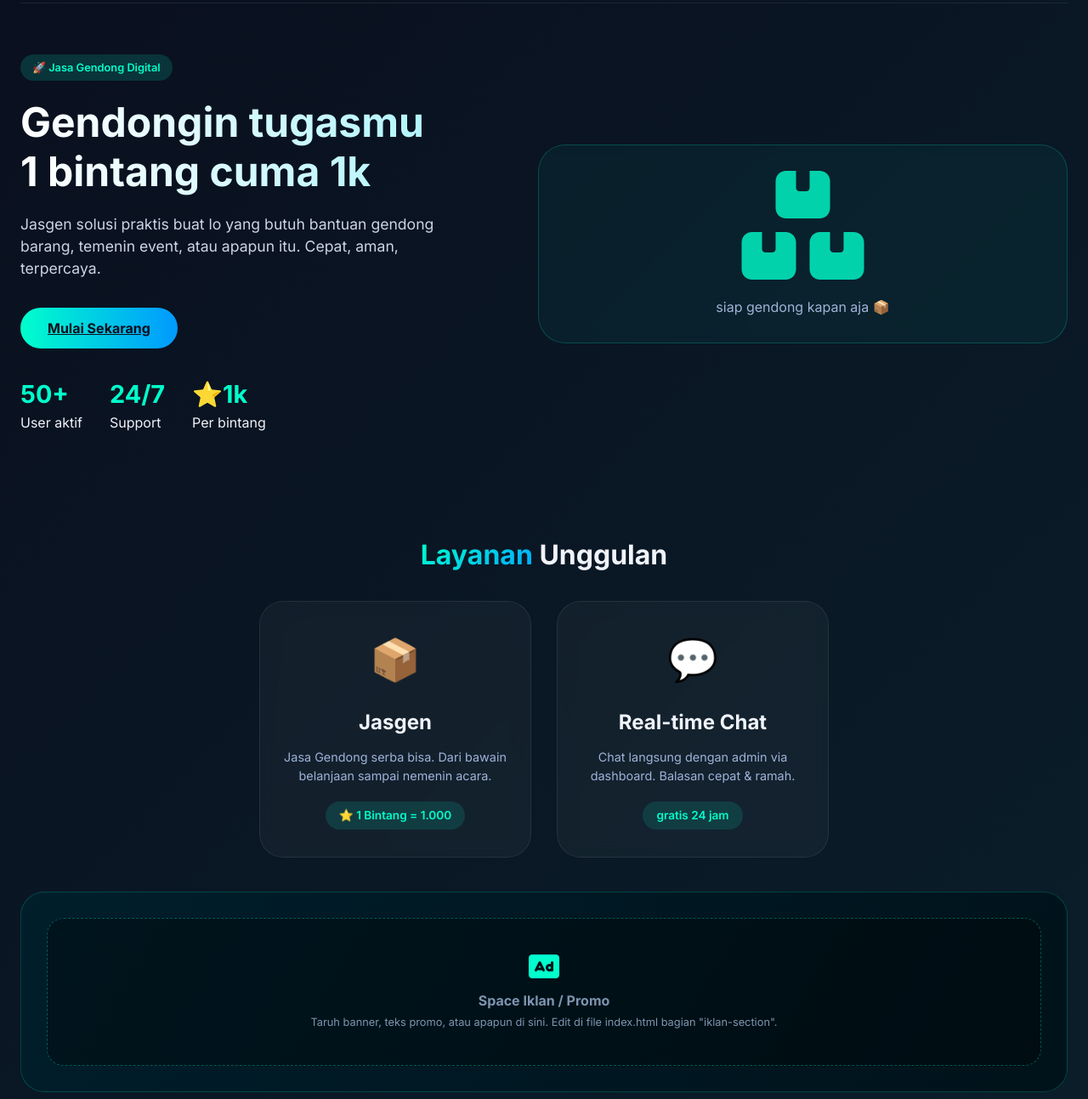
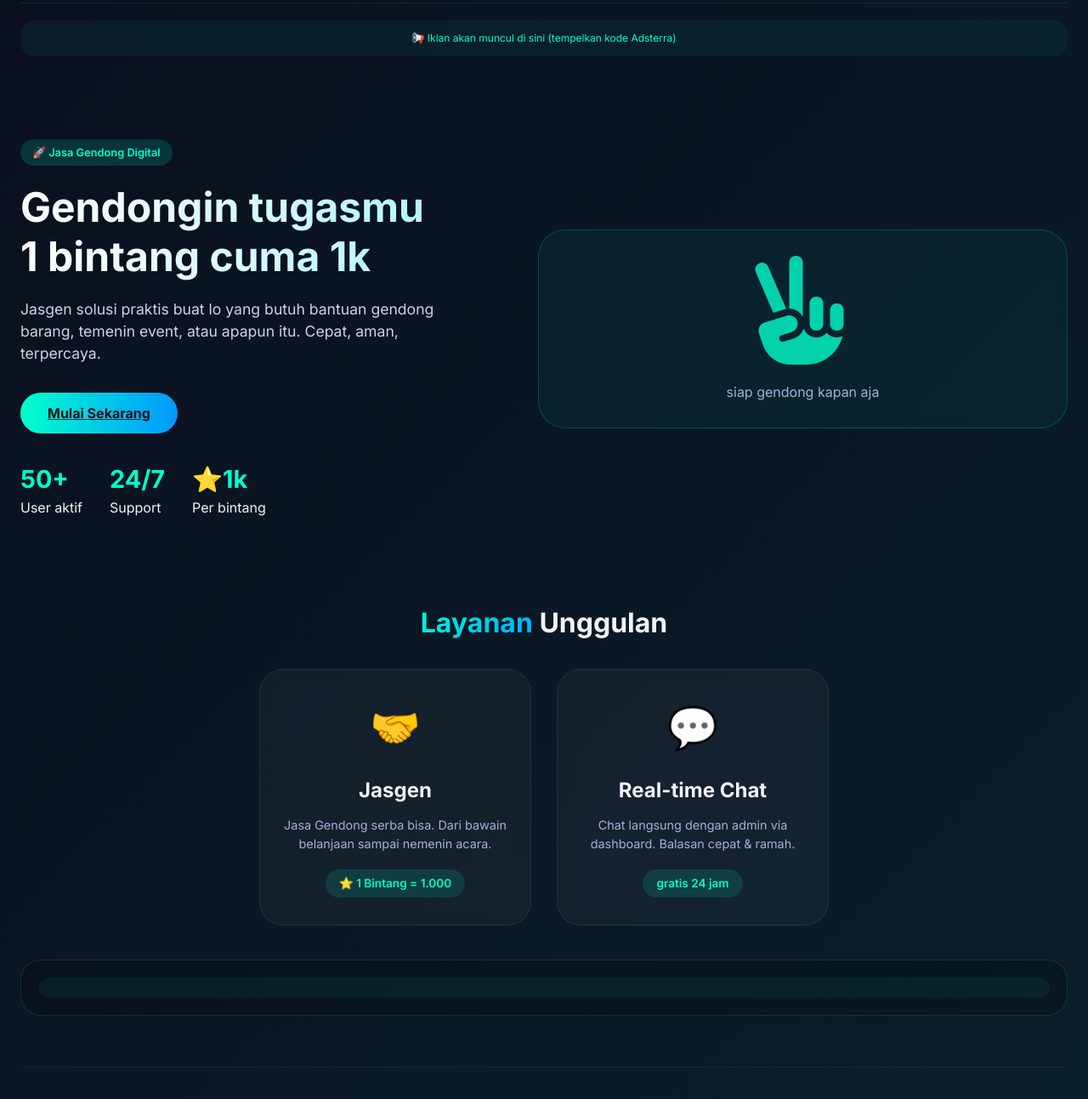
Before and after one commit to akuggbg06/webowner, a website: page index.html in a window 1280 px wide. Shown: the part 80-1373 px from the top of the page at 85% size. Drawn offline with Linux system fonts and the light colour scheme.

Commit message:
Update index.html

```diff
--- a/index.html
+++ b/index.html
@@ -88,13 +88,20 @@
             border: none;
         }
 
+        /* ========== IKLAN ATAS (sebelum hero) ========== */
+        .iklan-atas {
+            margin: 20px 0 10px;
+            text-align: center;
+            min-height: 90px;
+        }
+
         /* ========== HERO ========== */
         .hero {
             display: flex;
             align-items: center;
             justify-content: space-between;
             gap: 48px;
-            padding: 60px 0 80px;
+            padding: 40px 0 60px;
             flex-wrap: wrap;
         }
 
@@ -227,30 +234,14 @@
             font-size: 0.85rem;
         }
 
-        /* ========== IKLAN / SPACE PROMO ========== */
-        .iklan-section {
-            background: linear-gradient(120deg, #001e2b, #00121a);
-            border-radius: 28px;
-            padding: 30px;
-            margin: 40px 0;
+        /* ========== IKLAN TENGAH (space iklan) ========== */
+        .iklan-tengah {
+            background: rgba(0,0,0,0.2);
+            border-radius: 24px;
+            padding: 20px;
+            margin: 30px 0;
             text-align: center;
-            border: 1px solid rgba(0,255,204,0.2);
-        }
-
-        .iklan-placeholder {
-            background: rgba(0,0,0,0.3);
-            border-radius: 20px;
-            padding: 40px;
-            font-size: 1rem;
-            color: #7e95b0;
-            border: 1px dashed rgba(0,255,204,0.3);
-        }
-
-        .iklan-placeholder i {
-            font-size: 2rem;
-            margin-bottom: 12px;
-            display: block;
-            color: #00ffcc;
+            border: 1px solid rgba(0,255,204,0.15);
         }
 
         /* ========== FOOTER ========== */
@@ -320,7 +311,17 @@
         </div>
     </div>
 
-    <!-- HERO -->
+    <!-- ========== IKLAN 1: DI ATAS HERO (SEBELUM JASA GENDONG) ========== -->
+    <div class="iklan-atas">
+        <!-- COPY PASTE KODE POPUNDER ATAU BANNER DARI ADSTERRA DI SINI -->
+        <!-- Contoh: -->
+        <!-- <script type="text/javascript" src="https://..."></script> -->
+        <div style="background: rgba(0,255,204,0.05); border-radius: 16px; padding: 12px; font-size: 12px; color: #00ffcc;">
+            📢 Iklan akan muncul di sini (tempelkan kode Adsterra)
+        </div>
+    </div>
+
+    <!-- HERO SECTION -->
     <div class="hero">
         <div class="hero-content">
             <div class="hero-badge">🚀 Jasa Gendong Digital</div>
@@ -334,18 +335,18 @@
             </div>
         </div>
         <div class="hero-image">
-            <i class="fas fa-boxes"></i>
-            <p style="margin-top: 20px; color:#a0b3d9;">siap gendong kapan aja 📦</p>
+            <i class="fas fa-hand-peace"></i>
+            <p style="margin-top: 20px; color:#a0b3d9;">siap gendong kapan aja</p>
         </div>
     </div>
 
-    <!-- LAYANAN UNGGULAN (hanya Jasgen + Real-time Chat) -->
+    <!-- LAYANAN UNGGULAN -->
     <div class="section-title">
         <span>Layanan</span> Unggulan
     </div>
     <div class="card-grid">
         <div class="service-card">
-            <div class="service-icon">📦</div>
+            <div class="service-icon">🤝</div>
             <h3>Jasgen</h3>
             <p>Jasa Gendong serba bisa. Dari bawain belanjaan sampai nemenin acara.</p>
             <span class="price-tag">⭐ 1 Bintang = 1.000</span>
@@ -358,12 +359,11 @@
         </div>
     </div>
 
-    <!-- TEMPAT IKLAN (bisa kamu isi sendiri) -->
-    <div class="iklan-section">
-        <div class="iklan-placeholder">
-            <i class="fas fa-ad"></i>
-            <strong>Space Iklan / Promo</strong><br>
-            <span style="font-size: 0.8rem;">Taruh banner, teks promo, atau apapun di sini. Edit di file index.html bagian "iklan-section".</span>
+    <!-- ========== IKLAN 2: SPACE IKLAN TENGAH ========== -->
+    <div class="iklan-tengah">
+        <!-- COPY PASTE KODE NATIVE BANNER ATAU SMARTLINK DARI ADSTERRA DI SINI -->
+        <div style="background: rgba(0,255,204,0.05); border-radius: 16px; padding: 12px; font-size: 12px; color: #00ffcc;">
+            <script src="https://pl29741735.effectivecpmnetwork.com/0f/c0/7d/0fc07d0310047ac32ab418fefbc16dc4.js"></script>
         </div>
     </div>
 
@@ -379,5 +379,9 @@
     </div>
 </div>
 
+<!-- ========== POPUNDER (biasanya ditaruh paling bawah body) ========== -->
+<!-- COPY PASTE KODE POPUNDER DARI ADSTERRA DI SINI -->
+<script src="https://pl29741735.effectivecpmnetwork.com/0f/c0/7d/0fc07d0310047ac32ab418fefbc16dc4.js"></script>
+
 </body>
 </html>
```
